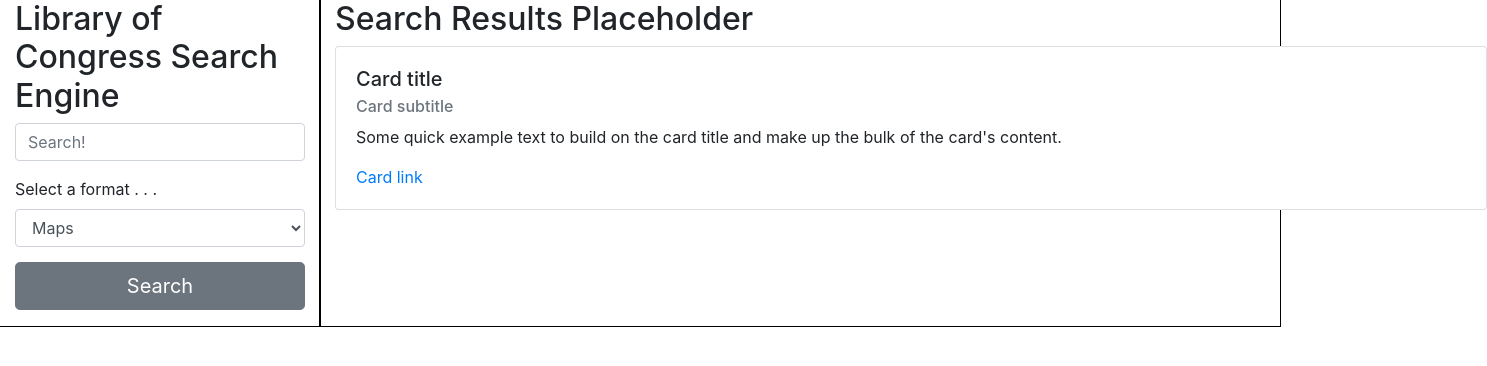
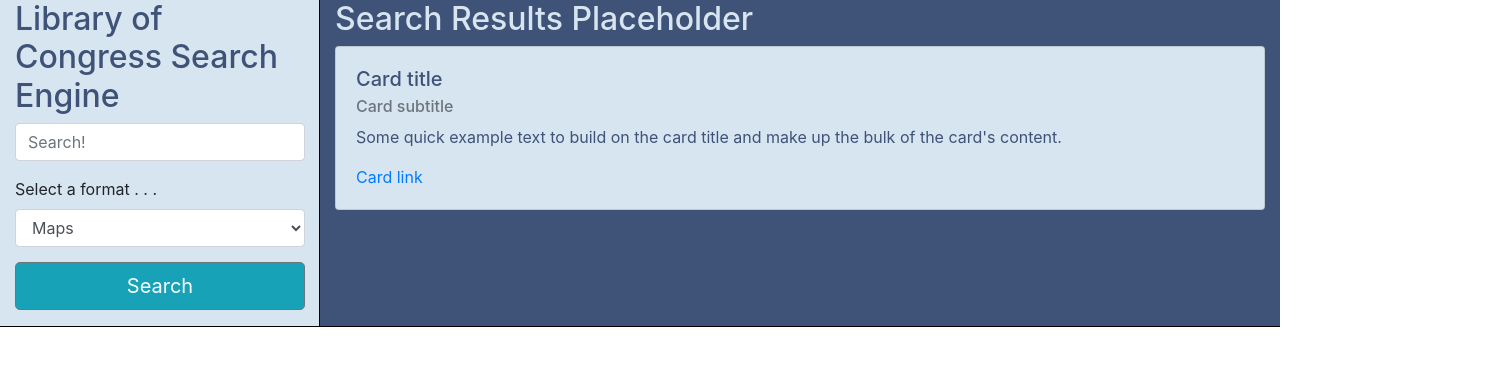
Before and after one commit to ljhofer/library-of-congress-api, a plain HTML site: page index.html in a window 1280 px wide. Shown: the whole page, 1487 px wide, since content can reach past the window. Drawn offline with nearby package versions, Linux system fonts and the light colour scheme.

Commit message:
Added color variable and styled for large size screens

```diff
--- a/assets/css/style.css
+++ b/assets/css/style.css
@@ -1,13 +1,32 @@
+/* Variables */
+
+:root {
+    --backnavy: #3f5277;
+    --backlight: #D7E5F0;
+
+}
+
+
+
+
 /* Styling for search area */
+
+aside {
+    background-color: var(--backlight);
+}
 
 .search-area {
     outline: 1px solid black
 
 }
 
+.search-header {
+    color: var(--backnavy);
+}
 
 #search-button {
     margin-top: 15px;
+    background-color: #17a2b8;
 
 }
 
@@ -19,5 +38,17 @@
 
 .results-area {
     outline: 1px solid black
+}
 
+main {
+    background-color: var(--backnavy);
 }
+
+.results-header {
+    color: var(--backlight);
+}
+
+.card {
+    color:var(--backnavy);
+    background-color: var(--backlight);
+}
--- a/index.html
+++ b/index.html
@@ -12,7 +12,7 @@
     <title>Library of Congress Search Engine</title>
 </head>
 <body>
-    <div class="container-fluid">
+    <div class="d-flex container-fluid">
 
        <!-- div that holds the aside and main section -->
         <div class="row justify-content-start">
@@ -50,7 +50,7 @@
             <!-- Add cards using template literal here -->
                 <div >
                     <h2 class="results-header">Search Results Placeholder</h2>
-                    <div class="card" style="width: 72rem;">
+                    <div class="card">
                         <div class="card-body">
                             <h5 class="card-title">Card title</h5>
                             <h6 class="card-subtitle mb-2 text-muted">Card subtitle</h6>
```
